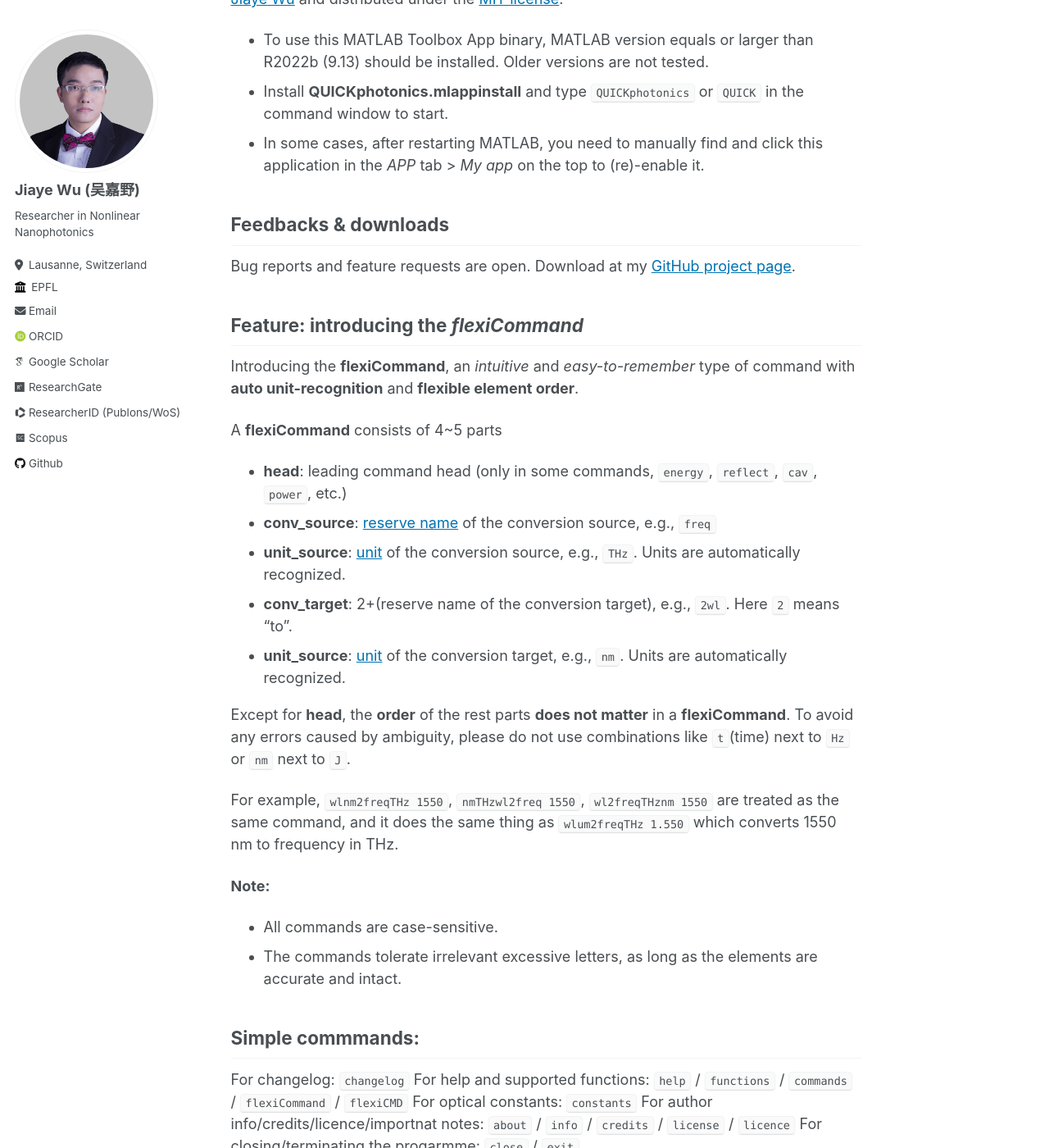
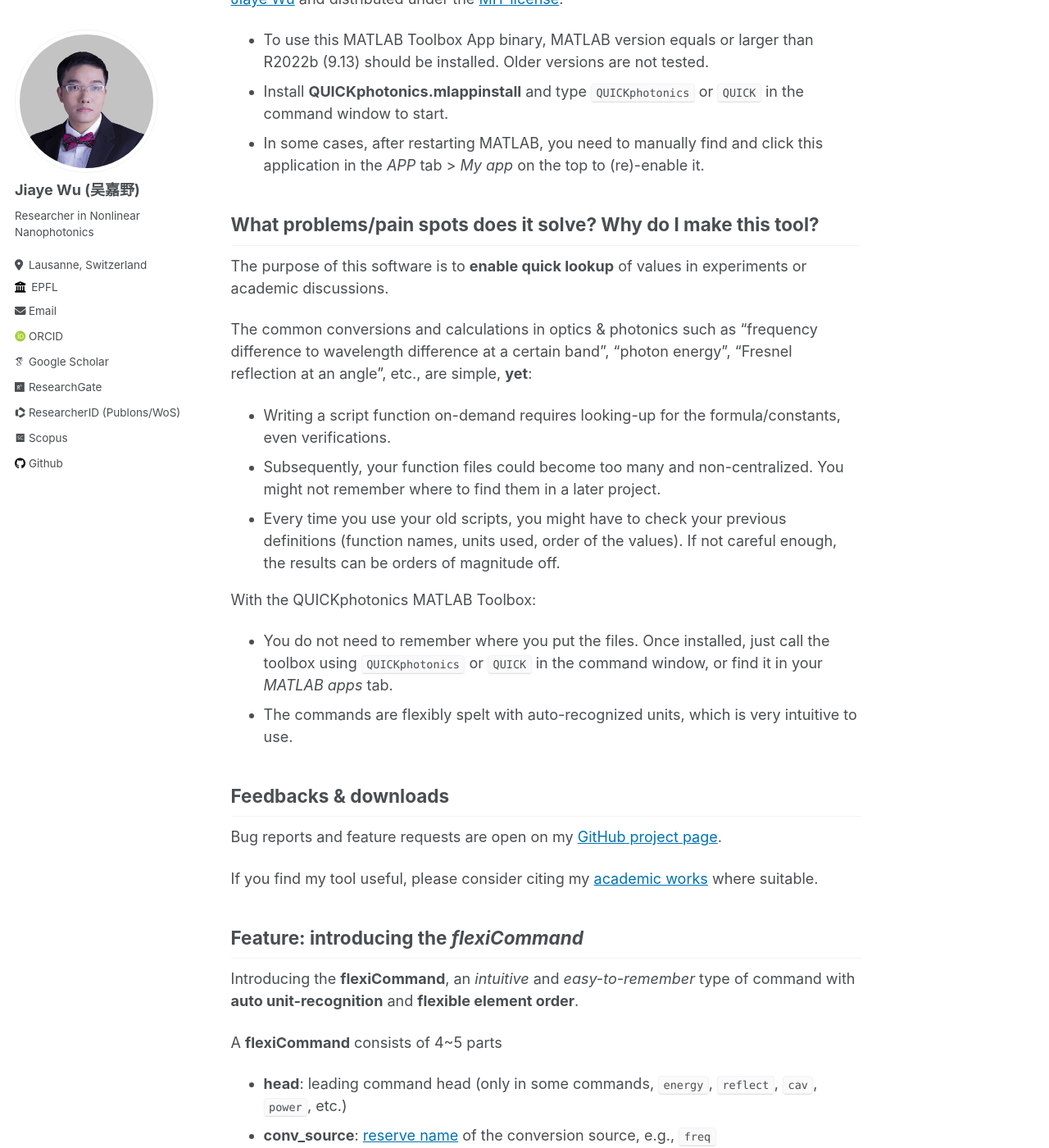
Before and after one commit to jiaye-wu/academicpages-version, a Jekyll site: the page built from _posts/2024-06-25-blog-post.md, in a window 1280 px wide and 1400 px high, scrolled down 385 px. Shown: the whole window at 82% size. Built offline with Jekyll 4.4.1, drawn with Linux system fonts in a browser that asks for light colours; some web fonts are replaced; some of the changed text lies outside the part shown.

Commit message:
Update 2024-06-25-blog-post.md

````diff
--- a/_posts/2024-06-25-blog-post.md
+++ b/_posts/2024-06-25-blog-post.md
@@ -16,9 +16,26 @@ tags:
 - Install **QUICKphotonics.mlappinstall** and type ``QUICKphotonics`` or ```QUICK``` in the command window to start.
 - In some cases, after restarting MATLAB, you need to manually find and click this application in the *APP* tab > *My app* on the top to (re)-enable it.
 
+## What problems/pain spots does it solve? Why do I make this tool?
+
+The purpose of this software is to **enable quick lookup** of values in experiments or academic discussions.
+
+The common conversions and calculations in optics & photonics such as "frequency difference to wavelength difference at a certain band", "photon energy", "Fresnel reflection at an angle", etc., are simple, **yet**:
+
+- Writing a script function on-demand requires looking-up for the formula/constants, even verifications.
+- Subsequently, your function files could become too many and non-centralized. You might not remember where to find them in a later project.
+- Every time you use your old scripts, you might have to check your previous definitions (function names, units used, order of the values). If not careful enough, the results can be orders of magnitude off.
+
+With the QUICKphotonics MATLAB Toolbox:
+
+- You do not need to remember where you put the files. Once installed, just call the toolbox using ``QUICKphotonics`` or ```QUICK``` in the command window, or find it in your *MATLAB apps* tab.
+- The commands are flexibly spelt with auto-recognized units, which is very intuitive to use.
+
 ## Feedbacks & downloads
 
-Bug reports and feature requests are open. Download at my [GitHub project page](https://github.com/jiaye-wu/QUICKphotonics).
+Bug reports and feature requests are open on my [GitHub project page](https://github.com/jiaye-wu/QUICKphotonics).
+
+If you find my tool useful, please consider citing my [academic works](https://scholar.google.com/citations?user=D2n8tswAAAAJ) where suitable.
 
 ## Feature: introducing the *flexiCommand*
 
@@ -26,16 +43,16 @@ Introducing the **flexiCommand**, an *intuitive* and *easy-to-remember* type of
 
 A **flexiCommand** consists of 4~5 parts
 
-- **head**: leading command head (only in some commands, ```energy```, ```reflect```, ```cav```, ```power```, etc.)
-- **conv_source**: [reserve name](#reserved-words) of the conversion source, e.g., ```freq```
-- **unit_source**: [unit](#supported-units) of the conversion source, e.g., ```THz```. Units are automatically recognized.
-- **conv_target**: 2+(reserve name of the conversion target), e.g., ```2wl```. Here ```2``` means "to".
-- **unit_source**: [unit](#supported-units) of the conversion target, e.g., ```nm```. Units are automatically recognized.
+- **head**: leading command head (only in some commands, ``energy``, ``reflect``, ``cav``, ``power``, etc.)
+- **conv_source**: [reserve name](#reserved-words) of the conversion source, e.g., ``freq``
+- **unit_source**: [unit](#supported-units) of the conversion source, e.g., ``THz``. Units are automatically recognized.
+- **conv_target**: 2+(reserve name of the conversion target), e.g., ``2wl``. Here ``2`` means "to".
+- **unit_source**: [unit](#supported-units) of the conversion target, e.g., ``nm``. Units are automatically recognized.
 
 Except for **head**, the **order** of the rest parts **does not matter** in a **flexiCommand**.
-To avoid any errors caused by ambiguity, please do not use combinations like ```t```(time) next to ```Hz``` or ```nm``` next to ```J```.
+To avoid any errors caused by ambiguity, please do not use combinations like ``t``(time) next to ``Hz`` or ``nm`` next to ``J``.
 
-For example, ```wlnm2freqTHz 1550```, ```nmTHzwl2freq 1550```, ```wl2freqTHznm 1550``` are treated as the same command, and it does the same thing as ```wlum2freqTHz 1.550``` which converts 1550 nm to frequency in THz.
+For example, ``wlnm2freqTHz 1550``, ``nmTHzwl2freq 1550``, ``wl2freqTHznm 1550`` are treated as the same command, and it does the same thing as ``wlum2freqTHz 1.550`` which converts 1550 nm to frequency in THz.
 
 **Note:**
 
@@ -44,115 +61,130 @@
 
 ## Simple commmands:
 
-For changelog: ```changelog```
-For help and supported functions: ```help``` / ```functions``` / ```commands``` / ```flexiCommand``` / ```flexiCMD```
-For optical constants: ```constants```
-For author info/credits/licence/importnat notes: ```about``` / ```info``` / ```credits``` / ```license``` / ```licence```
-For closing/terminating the progarmme: ```close``` / ```exit```
+- For changelog: ``changelog``
+- For help and supported functions: ``help`` / ``functions`` / ``commands`` / ``flexiCommand`` / ``flexiCMD``
+- For optical constants: ``constants``
+- For author info/credits/licence/important notes: ``about`` / ``info`` / ``credits`` / ``license`` / ``licence``
+- For closing/terminating the programme: ``close`` / ``exit``
 
 ## Unit conversions & calculations
 
-### 1. ```flexiCommand <value-1>```
+### 1. ``flexiCommand <value-1>``
 
-#### 1.1 Wavelength and frequency conversion: ```wl(wl_unit)2freq(freq_unit) <value>```
+#### 1.1 Wavelength and frequency conversion: ``wl(wl_unit)2freq(freq_unit) <value>``
 
-(wl_unit): ```*m``` (nm, um, m, etc.) see [unit](#supported-units).
-(freq_unit): ```*Hz``` (THz, GHz, Hz, etc.) see [unit](#supported-units).
-For example, convert 1550 nm to THz, the command is ```wlnm2freqTHz 1550``` (or ```wlm2freqTHz 1550e-9``` or in other units).
-Likewise, ```freqTHz2wlnm 193``` means convert 193 THz to nm.
+(wl_unit): ``*m`` (nm, um, m, etc.) see [unit](#supported-units).
 
-#### 1.2 Frequency and time period conversion: ```freq(freq_unit)2t(t_unit) <value>```
+(freq_unit): ``*Hz`` (THz, GHz, Hz, etc.) see [unit](#supported-units).
 
-(t_unit): ```*s``` (ps, ns, ms, etc.) see [unit](#supported-units).
-For example, convert 5 GHz to time in ps, the command is ```freqGHz2tps 5``` (or ```freqGHz2tps 5e9``` or in other units).
-Likewise, ```tps2freqGHz 4``` means convert 4 ps to GHz.
+For example, convert 1550 nm to THz, the command is ``wlnm2freqTHz 1550`` (or ``wlm2freqTHz 1550e-9`` or in other units).
 
-#### 1.3 Power converstion: ```power(mW/dBm)2(dBm/mW) <value>```
+Likewise, ``freqTHz2wlnm 193`` means convert 193 THz to nm.
 
-This command also support other scale of watt, and the user can replace ```mW``` to ```W```, ```uW```, etc.
-For example, convert 3 dBm to mW, the command is ```powerdBm2mW 3```.
-Likewise, ```powermW2dBm 3``` means convert 3 mW to dBm.
+#### 1.2 Frequency and time period conversion: ``freq(freq_unit)2t(t_unit) <value>``
 
-#### 1.4 Decibel and linear scale converstion: ```lin2dB <value>```
+(t_unit): ``*s`` (ps, ns, ms, etc.) see [unit](#supported-units).
 
-For example, convert factor-4 linear scale to dB, the command is ```lin2dB 4```.
-Likewise, ```dB2lin 3``` means convert 3 dB to linear scale.
+For example, convert 5 GHz to time in ps, the command is ``freqGHz2tps 5`` (or ``freqGHz2tps 5e9`` or in other units).
 
-#### 1.5 Photon energy and frequency/wavelength: ```photonfreq(freq_unit)2E(energy_unit) <freq_value>``` or ```photonwl(wl_unit)2E(energy_unit) <wl_value>```
+Likewise, ``tps2freqGHz 4`` means convert 4 ps to GHz.
 
-For photon energy, one can use either ```*J``` (like ```mJ```, ```uJ```, etc) or ```eV```.
-For back-conversion, the cammand is similar: ```photonfreq(freq_unit)2E(energy_unit) <freq_value>``` or ```photonwl(wl_unit)2E(energy_unit) <wl_value>```.
-For angular frequency, replace ```freq``` by ```afreq```, and the units are omitted (default: rad/s)
+#### 1.3 Power converstion: ``power(mW/dBm)2(dBm/mW) <value>``
 
-#### 1.6 Energy conversion between *J and eV: ```energyeV2(energy_unit) <value>``` and ```energy(energy_unit)2eV <value>```
+This command also support other scale of watt, and the user can replace ``mW`` to ``W``, ``uW``, etc.
 
-```energyeV2J <value>``` converts eV to J, and ```energymJ2eV <value>``` converts mJ to eV.
+For example, convert 3 dBm to mW, the command is ``powerdBm2mW 3``.
 
-### 2. ```flexiCommand <value-1> <value-2>```
+Likewise, ``powermW2dBm 3`` means convert 3 mW to dBm.
+
+#### 1.4 Decibel and linear scale converstion: ``lin2dB <value>``
+
+For example, convert factor-4 linear scale to dB, the command is ``lin2dB 4``.
+
+Likewise, ``dB2lin 3`` means convert 3 dB to linear scale.
+
+#### 1.5 Photon energy and frequency/wavelength: ``photonfreq(freq_unit)2E(energy_unit) <freq_value>`` or ``photonwl(wl_unit)2E(energy_unit) <wl_value>``
+
+For photon energy, one can use either ``*J`` (like ``mJ``, ``uJ``, etc) or ``eV``.
+
+For back-conversion, the cammand is similar: ``photonfreq(freq_unit)2E(energy_unit) <freq_value>`` or ``photonwl(wl_unit)2E(energy_unit) <wl_value>``.
+
+For angular frequency, replace ``freq`` by ``afreq``, and the units are omitted (default: rad/s)
+
+#### 1.6 Energy conversion between *J and eV: ``energyeV2(energy_unit) <value>`` and ``energy(energy_unit)2eV <value>``
+
+``energyeV2J <value>`` converts eV to J, and ``energymJ2eV <value>`` converts mJ to eV.
+
+### 2. ``flexiCommand <value-1> <value-2>``
 
 #### 2.1 Difference in frequency/wavelength to difference in wavelength/frequency:
 
 There are two scenarios.
-- Known 2 freqeuncies/wavelengths and want difference in wavelength/frequency: ```dfreq(freq_unit)2dwl(wl_unit) <freq1> <freq2>``` or ```dwl(wl_unit)2dfreq(freq_unit) <wl1> <wl2>```, for example ```dwlnm2dfreqTHz 1540 1545```
+
+- Known 2 freqeuncies/wavelengths and want difference in wavelength/frequency (e.g., for given $f_1$ and $f_2$, ask for $\Delta \lambda$): ``dfreq(freq_unit)2dwl(wl_unit) <freq1> <freq2>`` or ``dwl(wl_unit)2dfreq(freq_unit) <wl1> <wl2>``, for example ``dwlnm2dfreqTHz 1540 1545``
 - Known the interval frequency/wavelength and bands (centre frequency/wavelength), and want difference in the other domain:
-  - ```dfreq(freq_unit)2dwl(wl_unit)@wl <dfreq> <wl_central>```
-  - ```dfreq(freq_unit)2dwl(wl_unit)@freq <dfreq> <freq_central>```
-  - ```dwl(wl_unit)2dfreq(freq_unit)@wl <dfreq> <wl_central>```
-  - ```dwl(wl_unit)2dfreq(freq_unit)@freq <dfreq> <freq_central>```
+  - ``dfreq(freq_unit)2dwl(wl_unit)@wl <dfreq> <wl_central>`` (for given $\Delta f$ near $\lambda_c$, ask for $\Delta \lambda$)
+  - ``dfreq(freq_unit)2dwl(wl_unit)@freq <dfreq> <freq_central>`` (for given $\Delta f$ near $f_c$, ask for $\Delta \lambda$)
+  - ``dwl(wl_unit)2dfreq(freq_unit)@wl <dfreq> <wl_central>`` (for given $\Delta \lambda$ near $\lambda_c$, ask for $\Delta f$)
+  - ``dwl(wl_unit)2dfreq(freq_unit)@freq <dfreq> <freq_central>`` (for given $\Delta \lambda$ near $f_c$, ask for $\Delta f$)
 
 The centre frequency/wavelength should be in the same unit as (freq_unit) or (wl_unit).
 
-#### 2.2 Wavenumber from wavelength/frequency/angular frequency: ```wl(wl_unit)2wn <n> <wl_value>``` / ```freq(freq_unit)2wn <n> <value>``` / ```afreq2wn <n> <value>```
+#### 2.2 Wavenumber from wavelength/frequency/angular frequency: ``wl(wl_unit)2wn <n> <wl_value>`` / ``freq(freq_unit)2wn <n> <value>`` / ``afreq2wn <n> <value>``
 
-For angular frequency, only rad/s is supported. For vacuum, input ```n``` as 1.
+For angular frequency, only rad/s is supported. For vacuum, input ``n`` as 1.
 
-#### 2.3 Cavity free spectral range (FSR): ```cav(cavlength_unit)2freq(freq_unit) <n_cav> <length_cav>``` / ```cav(cavlength_unit)2t(period_unit) <n_cav> <length_cav>```
+#### 2.3 Cavity free spectral range (FSR): ``cav(cavlength_unit)2freq(freq_unit) <n_cav> <length_cav>`` / ``cav(cavlength_unit)2t(period_unit) <n_cav> <length_cav>``
 
-Calculates the FSR in freqeucny/time/wavelength intervals in the selected domains and units. For vacuum, input ```n``` as 1.
+Calculates the FSR in freqeucny/time/wavelength intervals in the selected domains and units. For vacuum, input ``n`` as 1.
 
-#### 2.4 Cavity length from FSR: ```freq(freq_unit)2cav(cavlength_unit) <n_cav> <freq>``` / ```t(period_unit)2cav(cavlength_unit) <n_cav> <t>```
+#### 2.4 Cavity length from FSR: ``freq(freq_unit)2cav(cavlength_unit) <n_cav> <freq>`` / ``t(period_unit)2cav(cavlength_unit) <n_cav> <t>``
 
 Calculates the cavity length from FSR.
 
-### 3. ```flexiCommand <value-1> <value-2> <value-3>```
+### 3. ``flexiCommand <value-1> <value-2> <value-3>``
 
-#### 3.1 Fresnel reflection: ```reflectDEG <n1> <n2> <angle_DEG>``` or ```reflectRAD <n1> <n2> <angle_RAD>```
+#### 3.1 Fresnel reflection: ``reflectDEG <n1> <n2> <angle_DEG>`` or ``reflectRAD <n1> <n2> <angle_RAD>``
 
-For example ```reflectDEG 1.2 1.6 0``` and ```reflectRAD 1.2 1.6 0``` do the same thing.
-```n1``` and ```n2``` are refractive indices of the two media, ```angle``` is the incident angle. There are three outputs, $R_s$ and $R_p$ in two polarizations and their average $R_avg$.
-```reflectDEG``` treats incident angle in degree, and ```reflectRAD``` treats incident angle in radian.
+For example ``reflectDEG 1.2 1.6 0`` and ``reflectRAD 1.2 1.6 0`` do the same thing.
 
-#### 3.2 Peak power and average power of pulsed laser. ```peak2pavg(intensity_unit)(temporal_unit)(reprate_unit) <P_peak> <t_pulse> <reprate>``` or ```pavg2peak(intensity_unit)(temporal_unit)(reprate_unit) <P_avg> <t_pulse> <reprate>```
+``n1`` and ``n2`` are refractive indices of the two media, ``angle`` is the incident angle. There are three outputs, $R_s$ and $R_p$ in two polarizations and their average $R_{avg}$.
+
+``reflectDEG`` treats incident angle in degree, and ``reflectRAD`` treats incident angle in radian.
+
+#### 3.2 Peak power and average power of pulsed laser. ``peak2pavg(intensity_unit)(temporal_unit)(reprate_unit) <P_peak> <t_pulse> <reprate>`` or ``pavg2peak(intensity_unit)(temporal_unit)(reprate_unit) <P_avg> <t_pulse> <reprate>``
 
 (intensity_unit) is optional (can be omitted) and kept consistent throughout input and output.
-Temporal width in time (```*s```), repetition rate in frequency (```*Hz```).
-For example, ```peak2pavgGWpsMHz 0.5 1 16``` means the input has a peak power of 0.5 GW/unit_area, 1-ps temporal width, and 16-MHz repetition rate. If ```GHz``` is omitted, the unit will become (a.u.)/unit_area.
+
+Temporal width in time (``*s``), repetition rate in frequency (``*Hz``).
+
+For example, ``peak2pavgGWpsMHz 0.5 1 16`` means the input has a peak power of 0.5 GW/unit_area, 1-ps temporal width, and 16-MHz repetition rate. If ``GHz`` is omitted, the unit will become (a.u.)/unit_area.
 
 ## Reserved words:
 
-2 - to (in between two variables in a command)
-afreq - angluar frequency
-cav - cavity (length)
-dfreq - difference in frequency
-dwl - difference in wavelength
-energy -  convert energy units
-freq - frequency
-lin - linear scale (dimensionless)
-pavg - average power
-peak - peak power
-photon - convert photon energy
-power - power or intensity
-reflect - reflection
-t - time (interval)
-wn - wavenumber / propagation constant
-wl - wavelength
+- 2 - to (in between two variables in a command)
+- afreq - angluar frequency
+- cav - cavity (length)
+- dfreq - difference in frequency
+- dwl - difference in wavelength
+- energy -  convert energy units
+- freq - frequency
+- lin - linear scale (dimensionless)
+- pavg - average power
+- peak - peak power
+- photon - convert photon energy
+- power - power or intensity
+- reflect - reflection
+- t - time (interval)
+- wn - wavenumber / propagation constant
+- wl - wavelength
 
 ## Supported units:
 
-**angular frequency:** rad/s
-**angles:** DEG, RAD
-**frequency:** *Hz (Hz to THz)
-**linear energy/power:** dimensionless or *W (fW to GW) or *W/cm^2 (in pulsed laser)
-**logarithmic scale:** dB, dBm
-**photon energy:** *J (fJ to GJ), eV
-**wavelength/cavity length:** *m (am to Gm)
+- **angular frequency:** rad/s
+- **angles:** DEG, RAD
+- **frequency:** *Hz (Hz to THz)
+- **linear energy/power:** dimensionless or *W (fW to GW) or *W/cm^2 (in pulsed laser)
+- **logarithmic scale:** dB, dBm
+- **photon energy:** *J (fJ to GJ), eV
+- **wavelength/cavity length:** *m (am to Gm)
````
